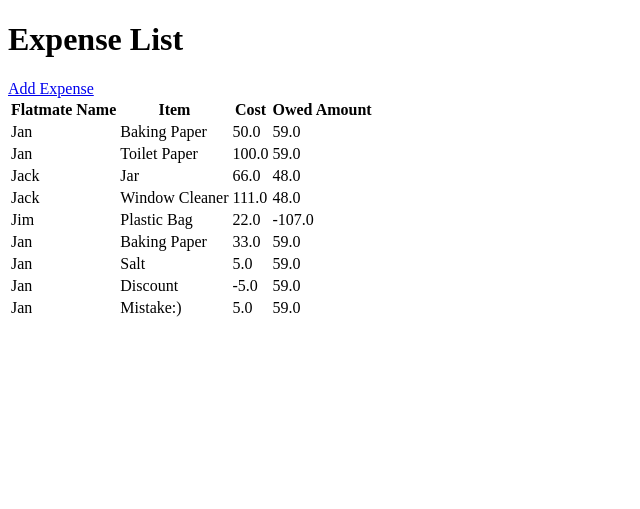
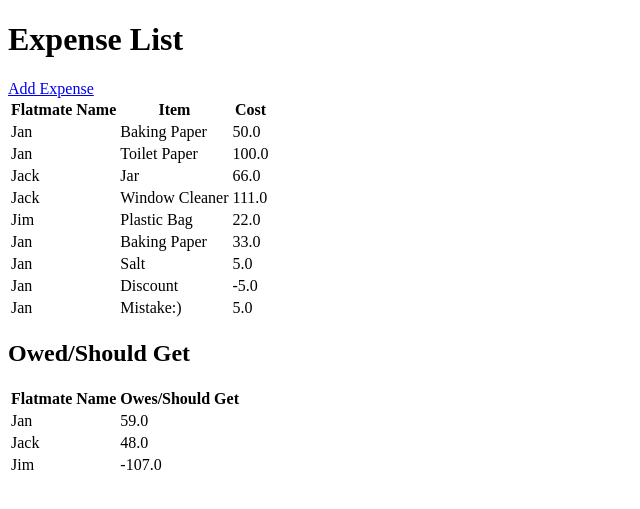
Before and after one commit to hawk-s/Spending-Counter, a Flask app: page / in a window 1280 px wide. Shown: the top 509 px of the page, without its empty margins (0-640 px from the left). Run offline with Flask 3, Linux system fonts and the light colour scheme.

Commit message:
Improve index for 2 separate tables

```diff
--- a/templates/index.html
+++ b/templates/index.html
@@ -2,25 +2,39 @@
 <html lang="en">
 <head>
     <title>Expense List</title>
-    <!-- Add the viewport meta element here -->
     <meta name="viewport" content="width=device-width, initial-scale=1.0">
 </head>
 <body>
     <h1>Expense List</h1>
     <a href="/add_expense">Add Expense</a> <!-- This is the link to Add Expense -->
+
+    <!-- First table without Owed/Should Get column -->
     <table>
         <tr>
             <th>Flatmate Name</th>
             <th>Item</th>
             <th>Cost</th>
-            <th>Owed Amount</th>
         </tr>
         {% for expense in expenses %}
         <tr>
             <td>{{ expense.flatmate_name }}</td>
             <td>{{ expense.item }}</td>
             <td>{{ expense.cost }}</td>
-            <td>{{ owed_amounts[expense.flatmate_name] }}</td>
+        </tr>
+        {% endfor %}
+    </table>
+
+    <!-- Second table with names and Owed/Should Get column -->
+    <h2>Owed/Should Get</h2>
+    <table>
+        <tr>
+            <th>Flatmate Name</th>
+            <th>Owes/Should Get</th>
+        </tr>
+        {% for flatmate_name, owed_amount in owed_amounts.items() %}
+        <tr>
+            <td>{{ flatmate_name }}</td>
+            <td>{{ owed_amount }}</td>
         </tr>
         {% endfor %}
     </table>
```
Also changed, not shown: instance/expenses.db.
